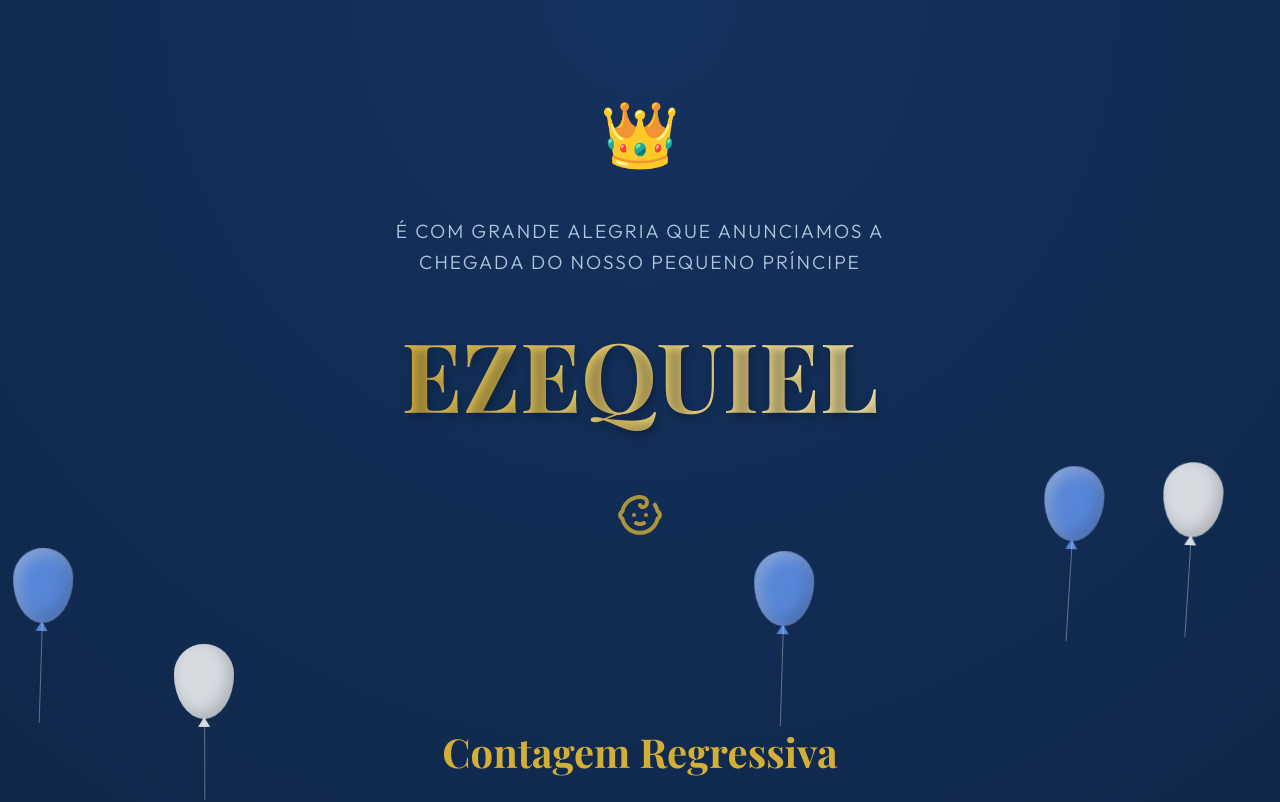
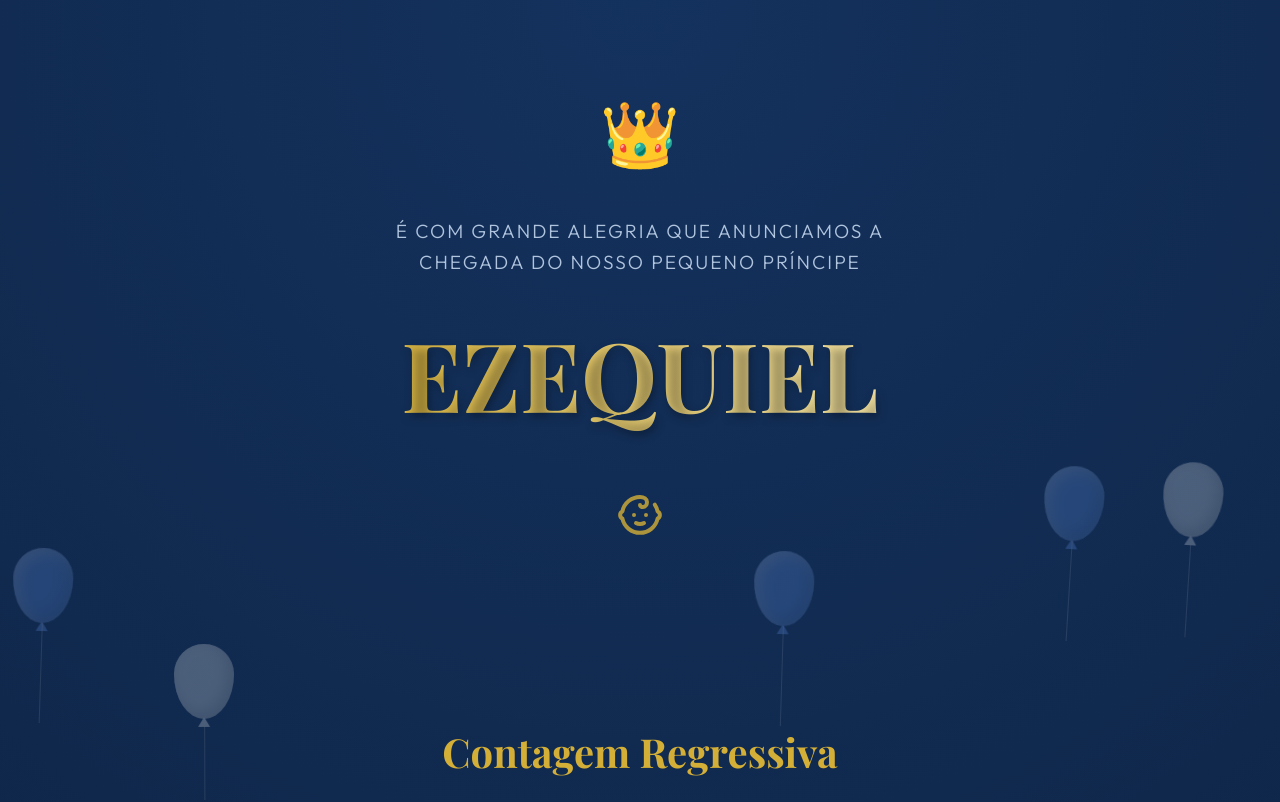
Before and after one commit to erick33dias07-cloud/convite-ezequiel, a React (Vite) app: page / in a window 1280 px wide. Shown: the top 802 px of the page. Built offline with nearby package versions, Linux system fonts and the light colour scheme; a web font is replaced by a local one.

Commit message:
Fix: balloons more subtle in background

```diff
--- a/src/components/Balloons.css
+++ b/src/components/Balloons.css
@@ -5,7 +5,7 @@
   width: 100vw;
   height: 100vh;
   pointer-events: none;
-  z-index: 1; /* Below the content wrapper */
+  z-index: 0;
   overflow: hidden;
 }
 
@@ -13,7 +13,7 @@
   position: absolute;
   bottom: -150px;
   animation: floatUp linear infinite;
-  opacity: 0.85;
+  opacity: 0.25;
 }
 
 @keyframes floatUp {
```
